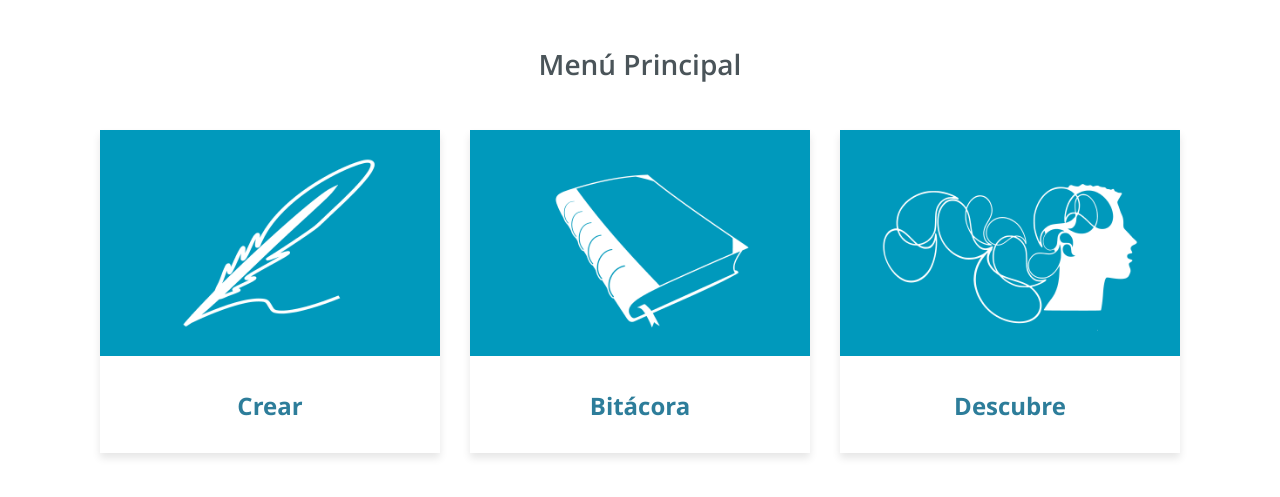
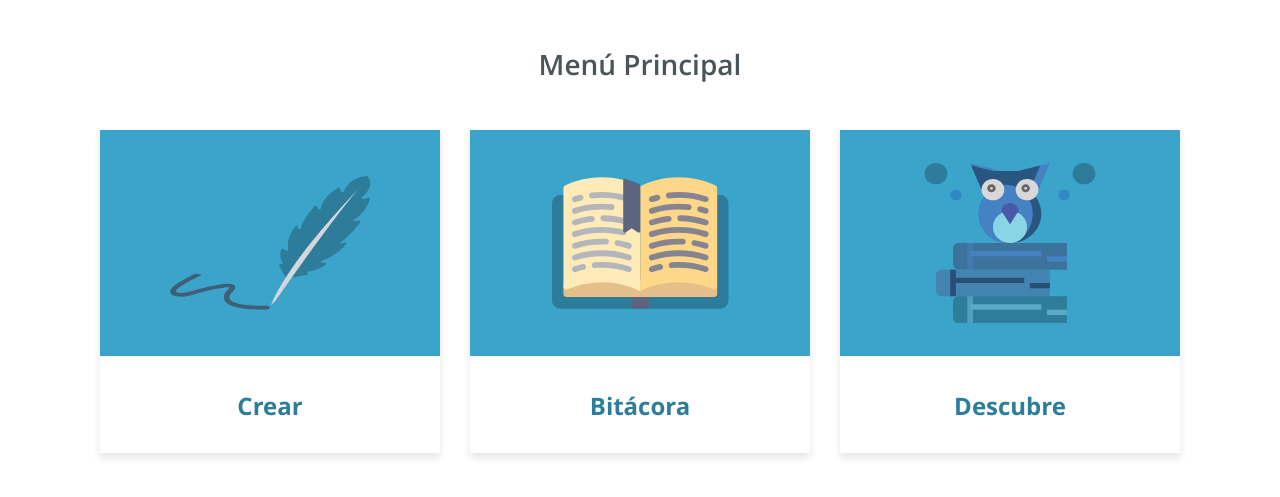
Before and after one commit to Dercont/lyrics_log, a PHP site: page /home.php in a window 1280 px wide. Shown: the part 56-553 px from the top of the page. Run offline with PHP 8.4, Linux system fonts and the light colour scheme; the visitor is signed in with stand-in values (Sample User, id 1).

Commit message:
ByeBird and Home Flat Design

```diff
--- a/home.php
+++ b/home.php
@@ -99,7 +99,7 @@ session_start();
 
                                 <!--Card image-->
                                 <div class="view overlay">
-                                    <img src="./img/backgrounds/crear.png" class="card-img-top" alt="">
+                                    <img src="./img/backgrounds/crear.svg" class="card-img-top" alt="">
                                     <a>
                                         <div class="nav-link"></div>
                                     </a>
@@ -132,7 +132,7 @@ session_start();
 
                                 <!--Card image-->
                                 <div class="view overlay">
-                                    <img src="./img/backgrounds/bitacora.png" class="card-img-top" alt="">
+                                    <img src="./img/backgrounds/bitacora.svg" class="card-img-top" alt="">
                                     <a>
                                         <div class="nav-link"></div>
                                     </a>
@@ -165,7 +165,7 @@ session_start();
 
                                 <!--Card image-->
                                 <div class="view overlay">
-                                    <img src="./img/backgrounds/descubre.png" class="card-img-top" alt="">
+                                    <img src="./img/backgrounds/descubre.svg" class="card-img-top" alt="">
                                     <a>
                                         <div class="nav-link"></div>
                                     </a>
@@ -190,6 +190,7 @@ session_start();
 
                         </div>
                         <!--Grid column-->
+
                     </div>
 
 
--- a/logout.php
+++ b/logout.php
@@ -84,7 +84,7 @@ session_start();
         ?>
         <section class="dark-grey-text text-center">
 
-            <h3 class="font-weight-bold pt-5 pb-2">¡Esperamos verte de regreso por aquí!</h3>
+            <h3 class="font-weight-bold pt-5 pb-2">¡Vuelve Pronto!</h3>
 
             <div class="row mx-3">
                 <div class="col-md-4 px-4 mb-4">
@@ -92,7 +92,7 @@ session_start();
                 <div class="col-md-4 px-4 mb-4">
 
                     <div class="view">
-                        <img src="./img/backgrounds/confusedbird.png" class="img-fluid" alt="smaple image">
+                        <img src="./img/backgrounds/byebird.svg" class="img-fluid" alt="smaple image">
                     </div>
                     <a href="login.php">
                         <button class="btn btn-welcome">Conectar</button>
```
Also changed, not shown: img/backgrounds/bitacora.svg (added), img/backgrounds/byebird.svg (added), img/backgrounds/crear.svg (added), img/backgrounds/descubre.svg (added).
